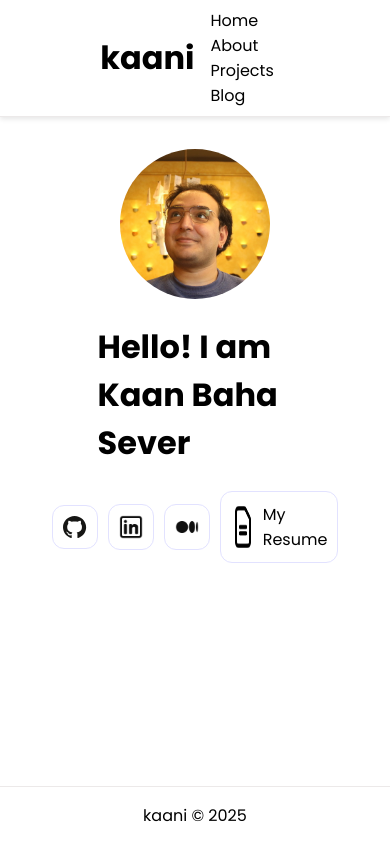
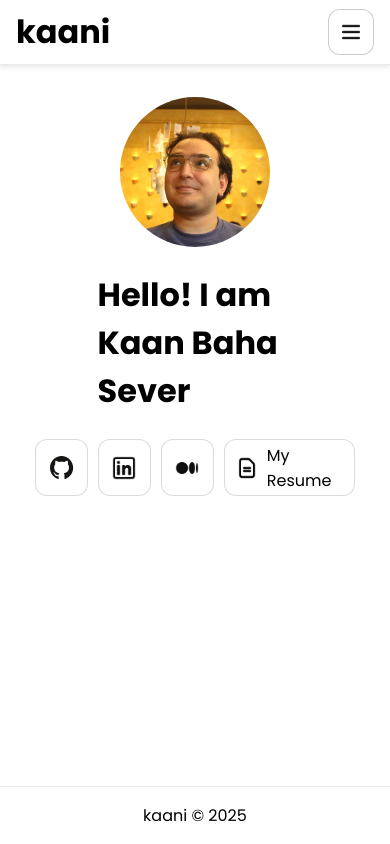
Before and after one commit to KaanBahaSever/portfolio, a Flask app: page / in a window 390 px wide; the page is wider, and only the part inside the window is pictured. Run offline with Flask 3, Linux system fonts and the light colour scheme.

Commit message:
Refactor navigation structure and enhance mobile responsiveness in welcome.html; update styles for social buttons and menu button in main.css

```diff
--- a/kaan/static/main.css
+++ b/kaan/static/main.css
@@ -43,7 +43,7 @@
     flex: 1;
 }
 
-header .container {
+.nav-container-desktop {
     display: flex;
     align-items: center;
     padding: 0 16rem;
@@ -93,14 +93,19 @@
 }
 
 .social-button {
+    width: 35px;
+    height: 35px;
+
     background-color: rgb(255 255 255);
-    border: 1px solid rgb(226 226 255);
+    border: 1px solid rgba(172, 172, 172, 0.432);
     padding: 10px;
     border-radius: 12px;
     cursor: pointer;
 
     display: flex;
     gap: 8px;
+    justify-content: center;
+    align-items: center;
 }
 
 .social-button:hover {
@@ -114,6 +119,39 @@
     gap: 10px;
 }
 
-.buttons a{
-    width: auto;
+.nav-container-mobile{
+    display: none;
+    width: 100%;
 }
+
+.menu-button{
+    background-color: rgb(255 255 255);
+    border: 1px solid rgba(126, 126, 126, 0.39);
+    padding: 10px;
+    border-radius: 12px;
+    cursor: pointer;
+    width: 46px;
+    height: 46px;
+}
+
+.menu-button img{
+    width: 100%;
+    height: 100%;
+}
+
+@media (pointer: coarse) or (max-width: 960px) {
+    .nav-container-desktop{
+        display: none;
+    }
+    .nav-container-mobile{
+        display: flex;
+        justify-content: center;
+        align-items: center;
+        gap: 10px;
+    }
+
+    header {
+        justify-content: space-between;
+        padding: 0.5rem 1rem;
+    }
+}
--- a/kaan/templates/welcome.html
+++ b/kaan/templates/welcome.html
@@ -10,7 +10,7 @@
 
 <body>
     <header>
-        <div class="container">
+        <div class="nav-container-desktop">
             <div id="branding">
                 <h1>kaani</h1>
             </div>
@@ -20,6 +20,21 @@
                 <a href="{{ url_for('portfolio_bp.projects') }}">Projects</a>
                 <a href="{{ url_for('portfolio_bp.blog') }}">Blog</a>
             </nav>
+        </div>
+        <div class="nav-container-mobile">
+            <div id="branding">
+                <h1>kaani</h1>
+            </div>
+
+            <button id="menu-button" class="menu-button" onclick="toggleMenu()">
+                <img src="{{ url_for('static', filename='menu.png') }}" alt="Menu">
+            </button>
+            <!-- <nav>
+                <a href="{{ url_for('portfolio_bp.home') }}">Home</a>
+                <a href="{{ url_for('portfolio_bp.about') }}">About</a>
+                <a href="{{ url_for('portfolio_bp.projects') }}">Projects</a>
+                <a href="{{ url_for('portfolio_bp.blog') }}">Blog</a>
+            </nav> -->
         </div>
     </header>
 
@@ -40,7 +55,7 @@
                     <img width="24px" src="{{ url_for('static', filename='medium.png') }}">
                     <!-- <span>My Linkedin</span> -->
                 </a>
-                <a class="social-button" href="{{ url_for('static', filename='kaan_resume.pdf') }}" target="_blank">
+                <a class="social-button" style="width: unset;" href="{{ url_for('static', filename='kaan_resume.pdf') }}" target="_blank">
                     <img style="width: 1.5rem;" src="{{ url_for('static', filename='resume-icon.png') }}">
                     <span>My Resume</span>
                 </a>
```
Also changed, not shown: kaan/static/menu.png (added).
